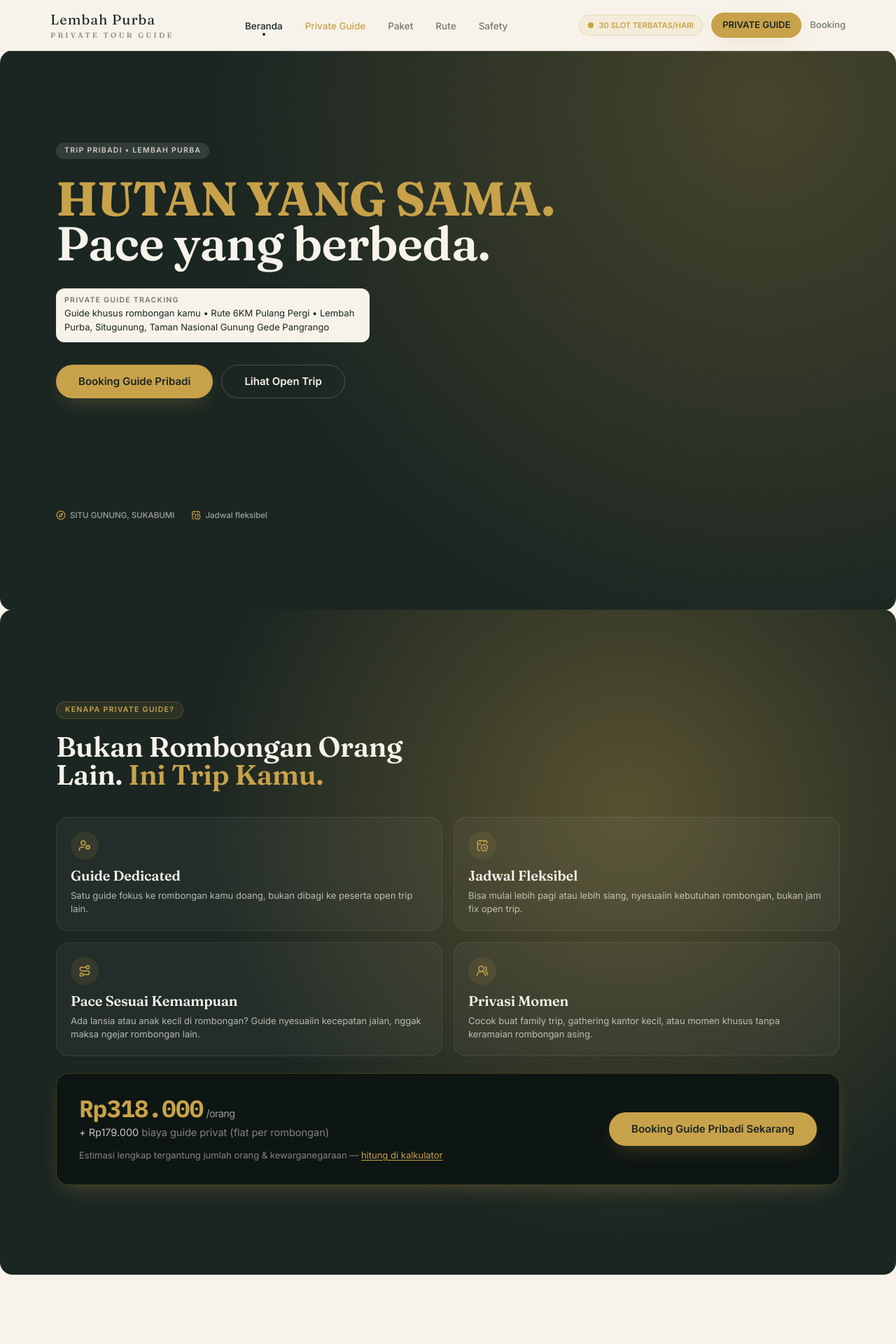
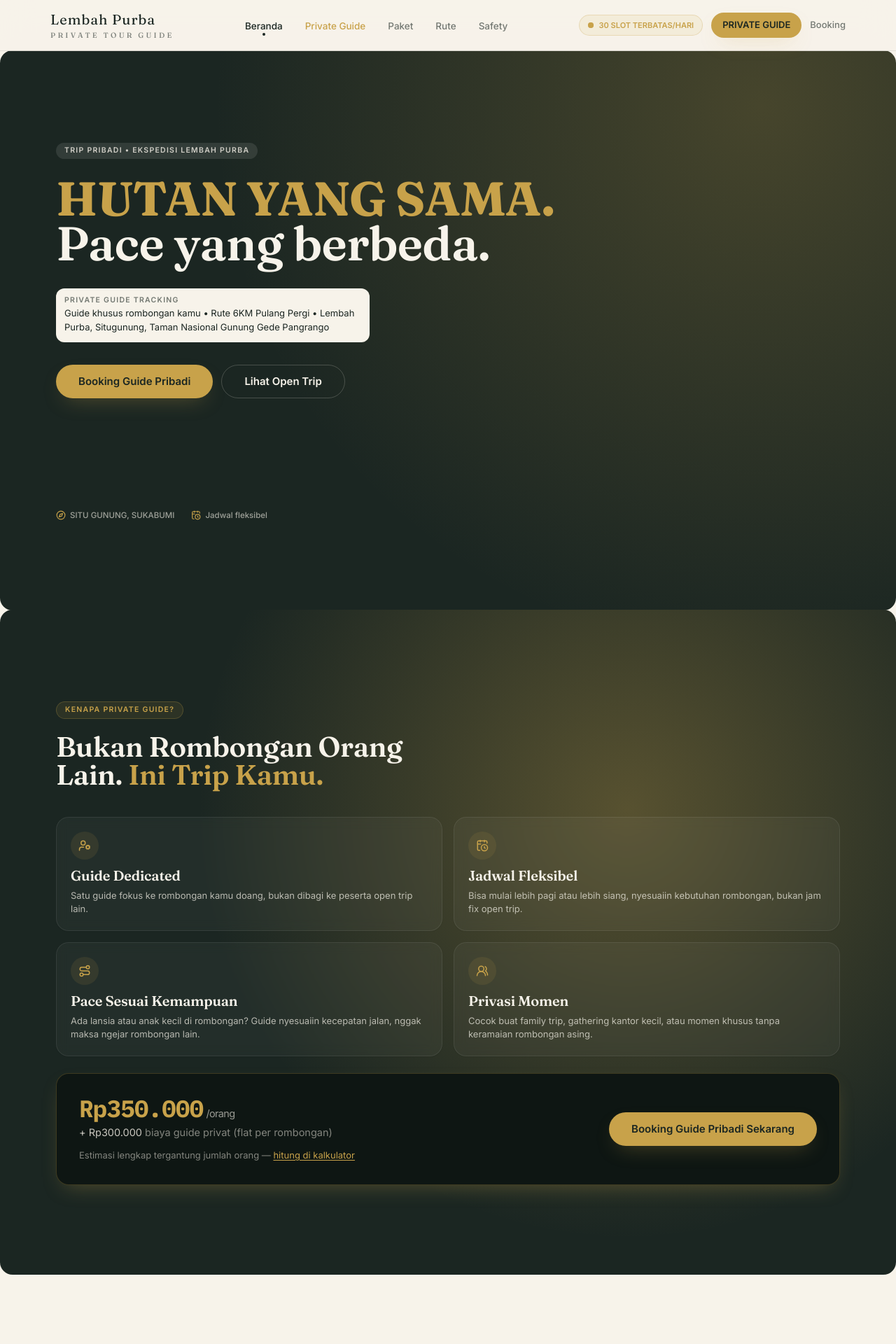
Before and after one commit to ilhamsaputra97/private-tour-guide-lembah-purba, a Next.js app: page / in a window 1280 px wide. Shown: the top 1920 px of the page at 70% size. Built offline with nearby package versions, Linux system fonts and the light colour scheme; no server answers.

Commit message:
content(ui): update hero copy, flat package prices, and FAQ texts

```diff
--- a/app/paket/page.tsx
+++ b/app/paket/page.tsx
@@ -6,8 +6,8 @@ import { PackageCard } from "@/components/shared/PackageCard"
 import { Tabs, TabsContent, TabsList, TabsTrigger } from "@/components/ui/tabs"
 
 export const metadata: Metadata = {
-  title: "Private Trip atau Open Trip? | Rimba Awal Expedition",
-  description: "Bandingkan paket trekking TNGGP Situ Gunung. Pilih Private Trip untuk privasi & fleksibilitas, atau Open Trip untuk paket hemat all-in.",
+  title: "Private Trip atau Open Trip? | Lembah Purba Expedition",
+  description: "Bandingkan paket trekking Lembah Purba. Pilih Private Trip untuk privasi & fleksibilitas, atau Open Trip untuk paket hemat all-in.",
 }
 
 export default function PaketPage() {
@@ -67,10 +67,7 @@ export default function PaketPage() {
                     <strong className="block text-charcoal mb-1">Apakah pasti berangkat walau 1 orang?</strong>
                     Pasti. Private Trip tidak ada kuota minimal keberangkatan rombongan gabungan.
                   </div>
-                  <div>
-                    <strong className="block text-charcoal mb-1">Tiket WNA gimana?</strong>
-                    Jika ada WNA, tiket akan menyesuaikan tarif turis mancanegara (lihat rincian kalkulator).
-                  </div>
+
                   <div>
                     <strong className="block text-charcoal mb-1">Boleh bawa anjing/hewan peliharaan?</strong>
                     TNGGP melarang membawa hewan peliharaan demi ekosistem satwa liar di dalam kawasan.
--- a/app/private-guide/page.tsx
+++ b/app/private-guide/page.tsx
@@ -29,7 +29,7 @@ export default function PrivateGuidePage() {
             GUIDE KHUSUS <span className="text-gold">ROMBONGAN KAMU</span>
           </h1>
           <p className="text-body mx-auto mt-4 max-w-2xl text-charcoal/70">
-            Nikmati kebebasan menjelajah hutan TNGGP tanpa harus terikat dengan jadwal dan kecepatan rombongan lain. Harga mulai dari Rp318K/orang + guide fee.
+            Nikmati kebebasan menjelajah hutan TNGGP tanpa harus terikat dengan jadwal dan kecepatan rombongan lain. Harga mulai dari Rp350K/orang + guide fee.
           </p>
         </div>
 
--- a/components/home/HeroSection.tsx
+++ b/components/home/HeroSection.tsx
@@ -59,7 +59,7 @@ export function HeroSection() {
           transition={{ duration: 0.4, delay: 0.1 }}
         >
           <span className="text-badge inline-flex items-center rounded-full bg-white/10 px-3 py-1.5 text-sand/80">
-            TRIP PRIBADI • Lembah Purba
+            TRIP PRIBADI • Ekspedisi Lembah Purba
           </span>
         </motion.div>
 
--- a/components/home/PrivateGuideSpotlight.tsx
+++ b/components/home/PrivateGuideSpotlight.tsx
@@ -131,19 +131,19 @@ export function PrivateGuideSpotlight() {
           <div className="flex flex-col gap-5 md:flex-row md:items-center md:justify-between">
             <div>
               <p className="text-price-lg text-gold">
-                Rp318.000
+                Rp350.000
                 <span className="text-body ml-1 text-sand/60">/orang</span>
               </p>
               <p className="text-body mt-1 text-sand/80">
-                + Rp179.000{" "}
+                + Rp300.000{" "}
                 <span className="text-sand/50">
                   biaya guide privat (flat per rombongan)
                 </span>
               </p>
               <p className="text-body-sm mt-3 text-sand/50">
-                Estimasi lengkap tergantung jumlah orang &amp; kewarganegaraan —{" "}
+                Estimasi lengkap tergantung jumlah orang —{" "}
                 <Link
-                  href="#estimasi-biaya"
+                  href="#booking"
                   className="text-gold underline underline-offset-2 hover:text-gold/80"
                 >
                   hitung di kalkulator
--- a/lib/constants.ts
+++ b/lib/constants.ts
@@ -51,12 +51,12 @@ export const WHY_CARDS = [
 export const PRIVATE_PACKAGE = {
   variant: 'private' as const,
   title: 'Private Trip',
-  price: 'mulai Rp318K/orang + Rp179K/rombongan',
+  price: 'Rp350K/orang + Rp300K/rombongan',
   badge: 'RECOMMENDED',
   ctaLabel: 'Pilih Private Trip',
   featured: true,
   inclusions: [
-    'Tiket Masuk TNGGP Resmi (WNI, sudah termasuk)',
+    'Tiket Masuk TNGGP Resmi (sudah termasuk)',
     'Guide privat khusus rombongan kamu (bukan dibagi)',
     'Jadwal keberangkatan fleksibel (nego jam mulai)',
     'Safety Harness Standar Internasional',
@@ -73,7 +73,7 @@ export const OPEN_PACKAGE = {
   ctaLabel: 'Pilih Open Trip',
   featured: false,
   inclusions: [
-    'Tiket Masuk TNGGP Resmi',
+    'Tiket Masuk TNGGP Resmi (sudah termasuk)',
     'Welcome Drink + Singkong Rebus',
     'Local Guide bersertifikat (dibagi rombongan gabungan)',
     'Safety Harness Standar Internasional',
@@ -146,7 +146,7 @@ export const SAFETY_CHECKLIST = [
   },
   {
     title: 'Persiapan Fisik Ringan & Sarapan',
-    desc: 'Rute 7KM butuh stamina. Sarapan cukup dan tidur yang baik sebelum trekking.',
+    desc: 'Rute 6KM butuh stamina. Sarapan cukup dan tidur yang baik sebelum trekking.',
     icon: 'Heart' as const,
   },
 ] as const
@@ -180,7 +180,7 @@ export const FAQ_ITEMS = [
   },
   {
     q: 'Berapa minimal orang untuk bisa booking?',
-    a: 'Minimal 1 orang. Untuk rombongan di bawah 4 orang, ada charge grup kecil Rp100.000 flat per rombongan, berlaku baik Private maupun Open Trip.',
+    a: 'Minimal 1 orang. Untuk rombongan Private Trip di bawah 4 orang, ada charge grup kecil Rp100.000 flat per rombongan. Open Trip tidak ada charge ini.',
   },
   {
     q: 'Ada fasilitas apa aja di sepanjang jalur?',
@@ -192,7 +192,7 @@ export const FAQ_ITEMS = [
   },
   {
     q: 'Bedanya bayar Private Trip vs Open Trip gimana?',
-    a: 'Private Trip ada tambahan biaya guide privat flat Rp179.000 per rombongan (bukan per orang), di luar harga tiket dan layanan per orang. Open Trip nggak ada biaya tambahan ini.',
+    a: 'Private Trip ada tambahan biaya guide privat flat Rp300.000 per rombongan (bukan per orang), di luar harga tiket dan layanan per orang. Open Trip nggak ada biaya tambahan ini.',
   },
   {
     q: 'Pembayarannya aman nggak? Metode apa aja?',
```
